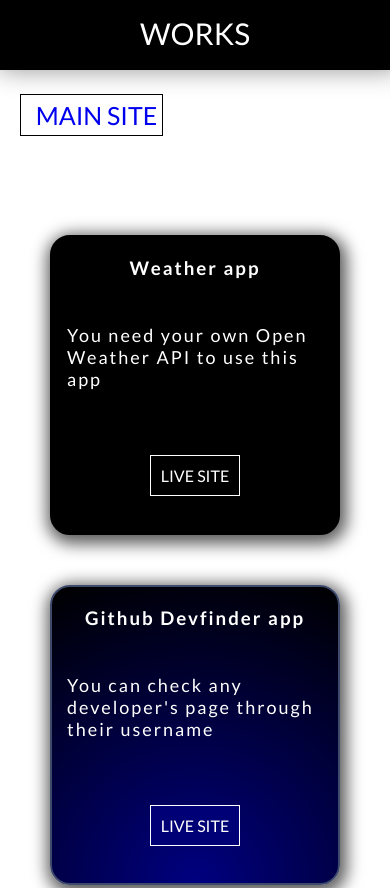
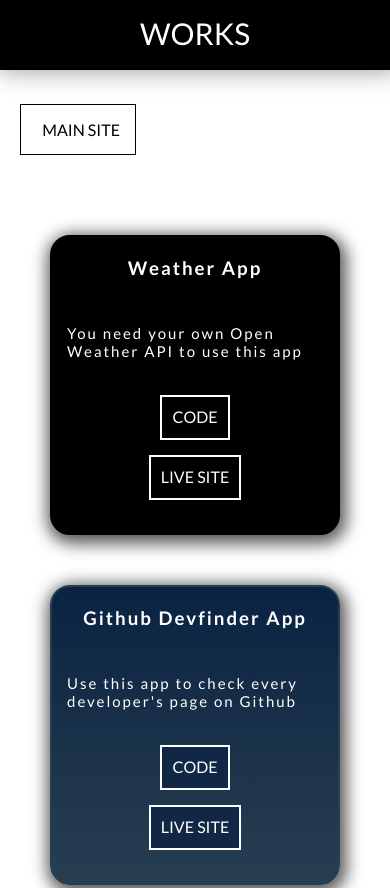
Before and after one commit to marcolepdev/Portfolio, a plain HTML site: page assets/external-projects.html in a window 390 px wide. Shown: the top 888 px of the page. Drawn offline with Linux system fonts and the light colour scheme.

Commit message:
style and section update

```diff
--- a/assets/external-projects.html
+++ b/assets/external-projects.html
@@ -21,32 +21,34 @@
 <div class="works-container">
 
    <div class="text-container">
-       <h3>Weather app</h3>
+       <h3>Weather App</h3>
        <p>You need your own Open Weather API to use this app</p>
-       <a class="live-site" href="https://marcolepdev.github.io/weather_app/" target="_blank">LIVE SITE</a>
+       <div class="btn-container">
+           <a class="live-site" href="https://github.com/marcolepdev/weather_app">CODE</a>
+           <a class="live-site" href="https://marcolepdev.github.io/weather_app/">LIVE SITE</a>
+       </div>
    </div>
     </div>
     <div class="works-container">
 
-        <div class="text-container" style="background: radial-gradient(circle at bottom, navy 0, black 100%);border-color: #3d4a6b;">
-            <h3>Github Devfinder app</h3>
-            <p>You can check any developer's page through their username</p>
-            <a style="background-color: #000076;" class="live-site" href="https://marcolepdev.github.io/github-app/" target="_blank">LIVE SITE</a>
+        <div class="text-container" style="background: -webkit-linear-gradient(to top, #283E51, #0A2342);
+        background: linear-gradient(to top, #283E51, #0A2342);
+        background: -olinear-gradient(to top, #283E51, #0A2342);
+        border: 2px solid #283E51">
+            <h3>Github Devfinder App</h3>
+            <p>Use this app to check every developer's page on Github</p>
+            <div class="btn-container">
+                <a style="background-color: #102845;" class="live-site" href="https://github.com/marcolepdev/github-app">CODE</a>
+                <a style="background-color: #102845;" class="live-site" href="https://marcolepdev.github.io/github-app/">LIVE SITE</a>
+            </div>
         </div>
          </div>
          <div class="works-container">
 
-            <div class="text-container" style="background-color: #3d4a6b;border-color: #3d4a6b;">
+            <div class="text-container" style="background-color: #706f8f; border:1px solid #706f8f">
                 <h3>Pending</h3>
                 <p>Pending</p>
-                <a style="background-color: #3d4a6b;" class="live-site" href="" >LIVE SITE</a>
             </div>
              </div>
-
-
-
-
-
-</div>
 </body>
 </html>
--- a/css/project-section.css
+++ b/css/project-section.css
@@ -9,6 +9,7 @@
 body{
   font-family: 'Lato';
   background-color: #FFFFFF;
+  height:110vh;
 }
 
 ::-webkit-scrollbar{
@@ -65,7 +66,19 @@ nav ul li{
 .button-container{
   height:50px;
   position: relative;
-  top:80px;
+  top:100px;
+}
+
+.main-site{
+  border:2px solid #000000;
+  padding: 10px;
+  color:#000000;
+  transition: 0.3s;
+}
+
+.main-site:hover{
+  background-color: #000000;
+  color:#FFFFFF;
 }
 
 a{
@@ -123,15 +136,27 @@ p{
   font-size: 18px;
 }
 
+.btn-container{
+  width:400px;
+  height:80px;
+  margin: 0 auto;
+  position: relative;
+  top:80px;
+  display: flex;
+  display: -webkit-flex;
+  flex-direction: row;
+}
+
 .live-site{
   color:#FFFFFF;
   background-color: #000000;
   position: relative;
-  top:100px;
+  top:10px;
   margin: 0 auto;
-  border:1px solid #FFFFFF;
+  border:2px solid #FFFFFF;
   padding:10px;
   transition: 0.3s;
+  height:45px;
 }
 
 .live-site:hover{
@@ -142,20 +167,29 @@ color:#000000;
 
 
 @media only screen and (max-width:415px) {
+
+  body{
+    height:150vh;
+  }
   .main-site{
 
-    font-size: 25px;
+    font-size: 16px;
     background-color: white;
-    padding:5px;
+    padding:15px;
     border:1px solid black;
     z-index: 100;
+    color: #000;
+  }
 
-
+  .main-site:hover{
+    background-color: #000000;
+    border:2px solid #000000;
+    color:#FFFFFF;
   }
 
   .button-container{
     position: relative;
-    top:100px;
+    top:120px;
   }
 
   .works-container{
@@ -170,6 +204,10 @@ color:#000000;
     top:150px;
   }
 
+  p{
+    font-size: 15px;
+  }
+
   .text-container{
     width:290px;
     height:300px;
@@ -179,12 +217,21 @@ color:#000000;
 
   }
 
+  .btn-container{
+flex-direction: column;
+width:200px;
+height:140px;
+top:45px;
+  }
+
   p{
     margin: 0 auto;
     padding: 15px;
   }
 
-
+.live-site{
+  margin-top: 15px;
+}
 
 
 
--- a/css/style.css
+++ b/css/style.css
@@ -249,6 +249,7 @@ box-shadow: 4px -6px 25px 5px rgba(0,0,0,0.45);
     background-color: transparent;
     border:1px solid black;
     transition: 0.3s;
+    color:#000000;
   }
 
   #project-list:hover{
@@ -266,7 +267,7 @@ color:#FFFFFF;
 
     .contact {
 
-background-color: #000000;
+      background-color: #000000;
       grid-area: contact;
 
     }
```
Also changed, not shown: index.html (+3 -2 lines).
